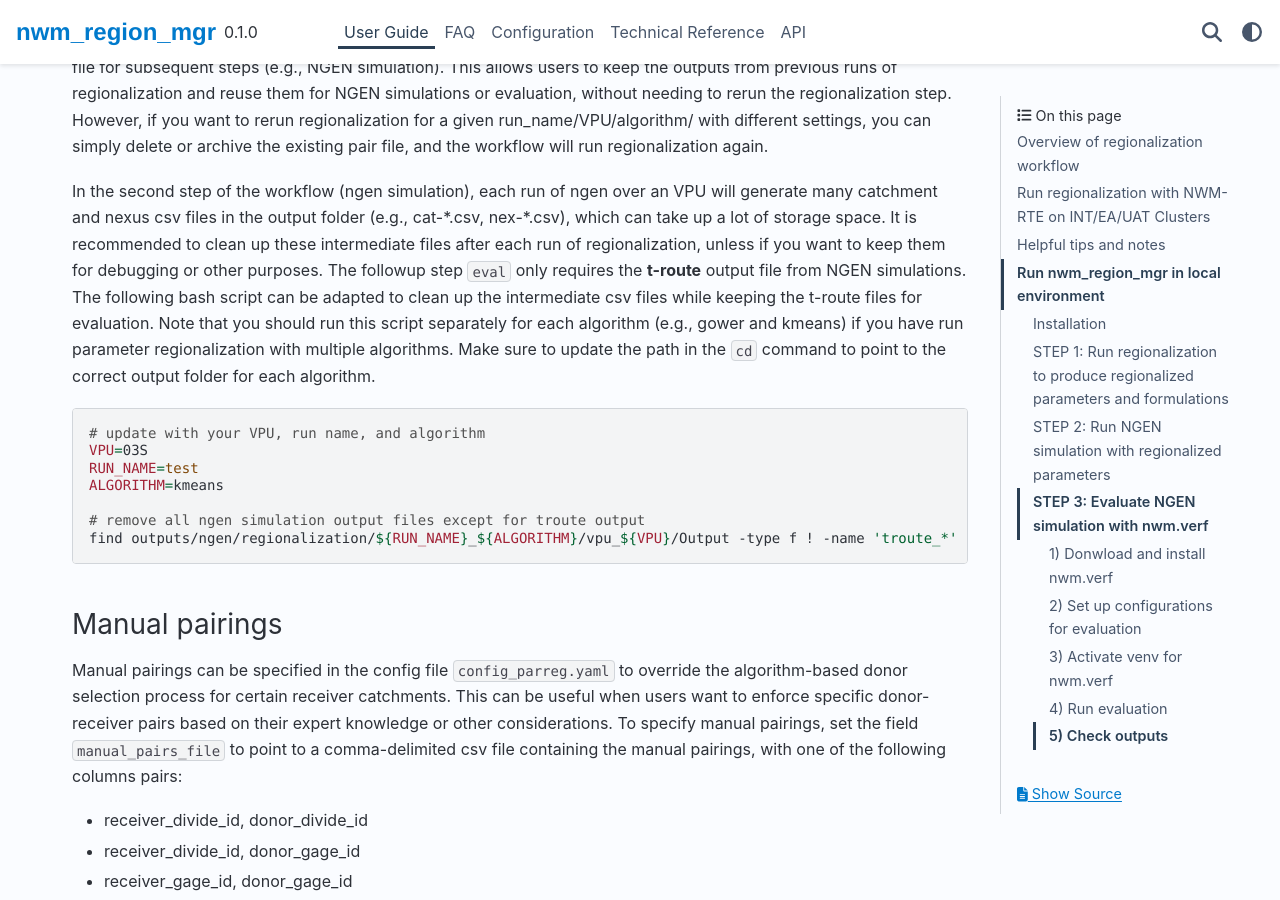
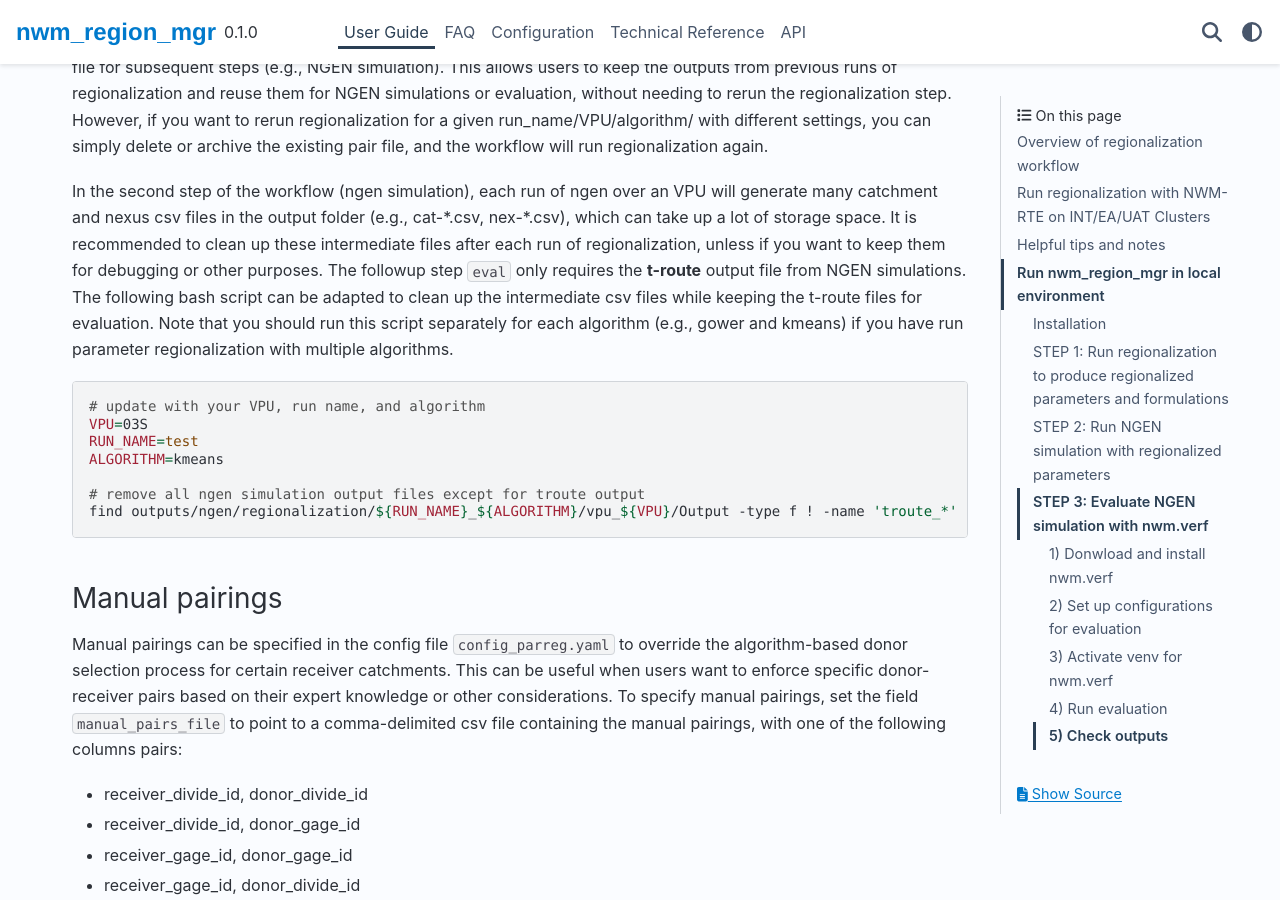
Before and after one commit to NGWPC/nwm-region-mgr, a Sphinx documentation site: the page built from docs/source/user_guide.md, in a window 1280 px wide and 900 px high, scrolled down 13423 px. Built offline with Sphinx 7.4.7 and the PyData theme 0.15.4, drawn with Linux system fonts in a browser that asks for light colours.

````diff
--- a/docs/source/user_guide.md
+++ b/docs/source/user_guide.md
@@ -439,7 +439,7 @@
   If the file exists, the program will skip the regionalization process (as indicated in the log file) and use the existing pair file for subsequent steps (e.g., NGEN simulation). This allows users to keep the outputs from previous runs of regionalization and reuse them for NGEN simulations or evaluation, without needing to rerun the regionalization step. However, if you want to
   rerun regionalization for a given run_name/VPU/algorithm/ with different settings, you can simply delete or archive the existing pair file, and the workflow will run regionalization again.
 
-  In the second step of the workflow (ngen simulation), each run of ngen over an VPU will generate many catchment and nexus csv files in the output folder (e.g., cat-\*.csv, nex-\*.csv), which can take up a lot of storage space. It is recommended to clean up these intermediate files after each run of regionalization, unless if you want to keep them for debugging or other purposes. The followup step `eval` only requires the **t-route** output file from NGEN simulations. The following bash script can be adapted to clean up the intermediate csv files while keeping the t-route files for evaluation. Note that you should run this script separately for each algorithm (e.g., gower and kmeans) if you have run parameter regionalization with multiple algorithms. Make sure to update the path in the `cd` command to point to the correct output folder for each algorithm.
+  In the second step of the workflow (ngen simulation), each run of ngen over an VPU will generate many catchment and nexus csv files in the output folder (e.g., cat-\*.csv, nex-\*.csv), which can take up a lot of storage space. It is recommended to clean up these intermediate files after each run of regionalization, unless if you want to keep them for debugging or other purposes. The followup step `eval` only requires the **t-route** output file from NGEN simulations. The following bash script can be adapted to clean up the intermediate csv files while keeping the t-route files for evaluation. Note that you should run this script separately for each algorithm (e.g., gower and kmeans) if you have run parameter regionalization with multiple algorithms.
   ```bash
   # update with your VPU, run name, and algorithm
   VPU=03S
````
